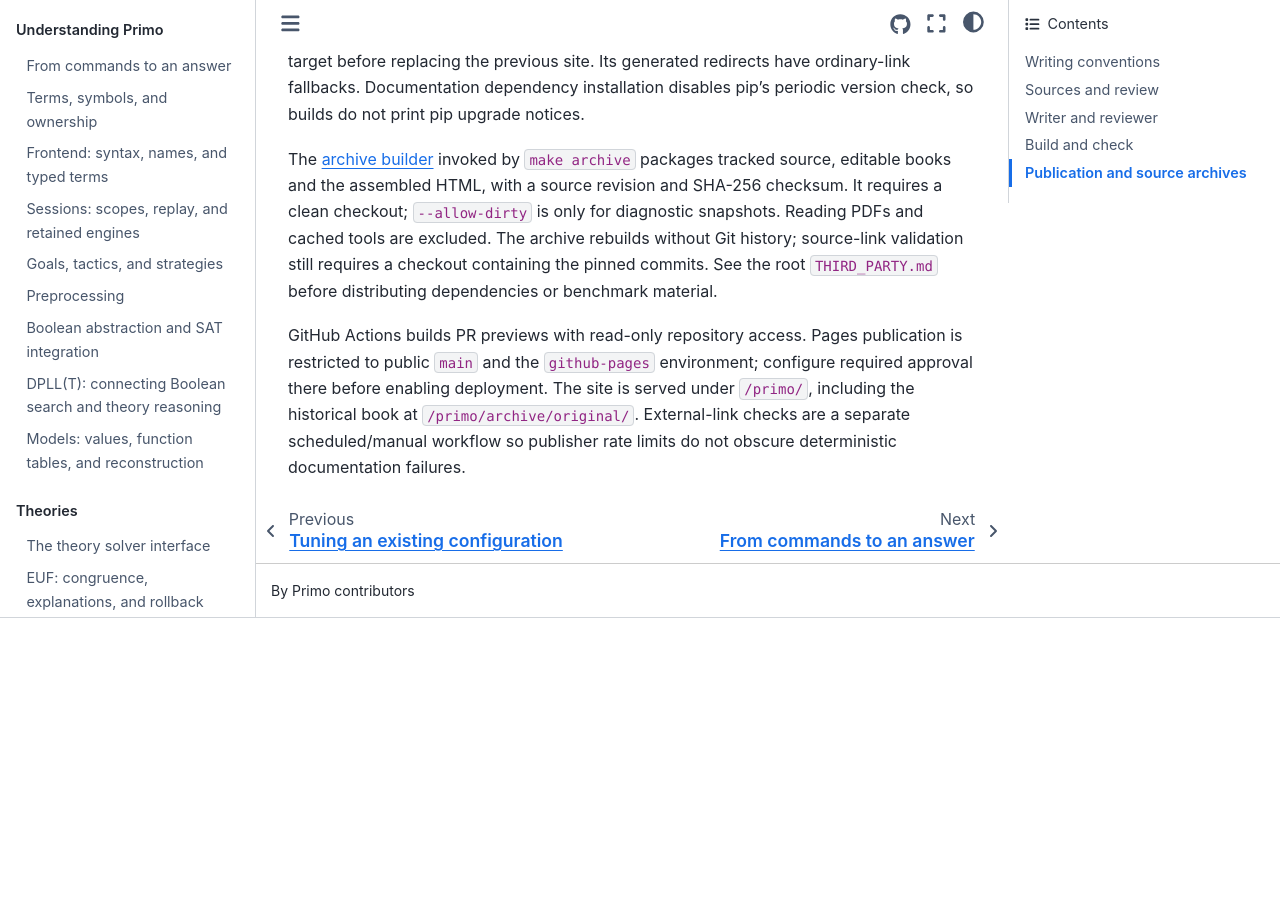
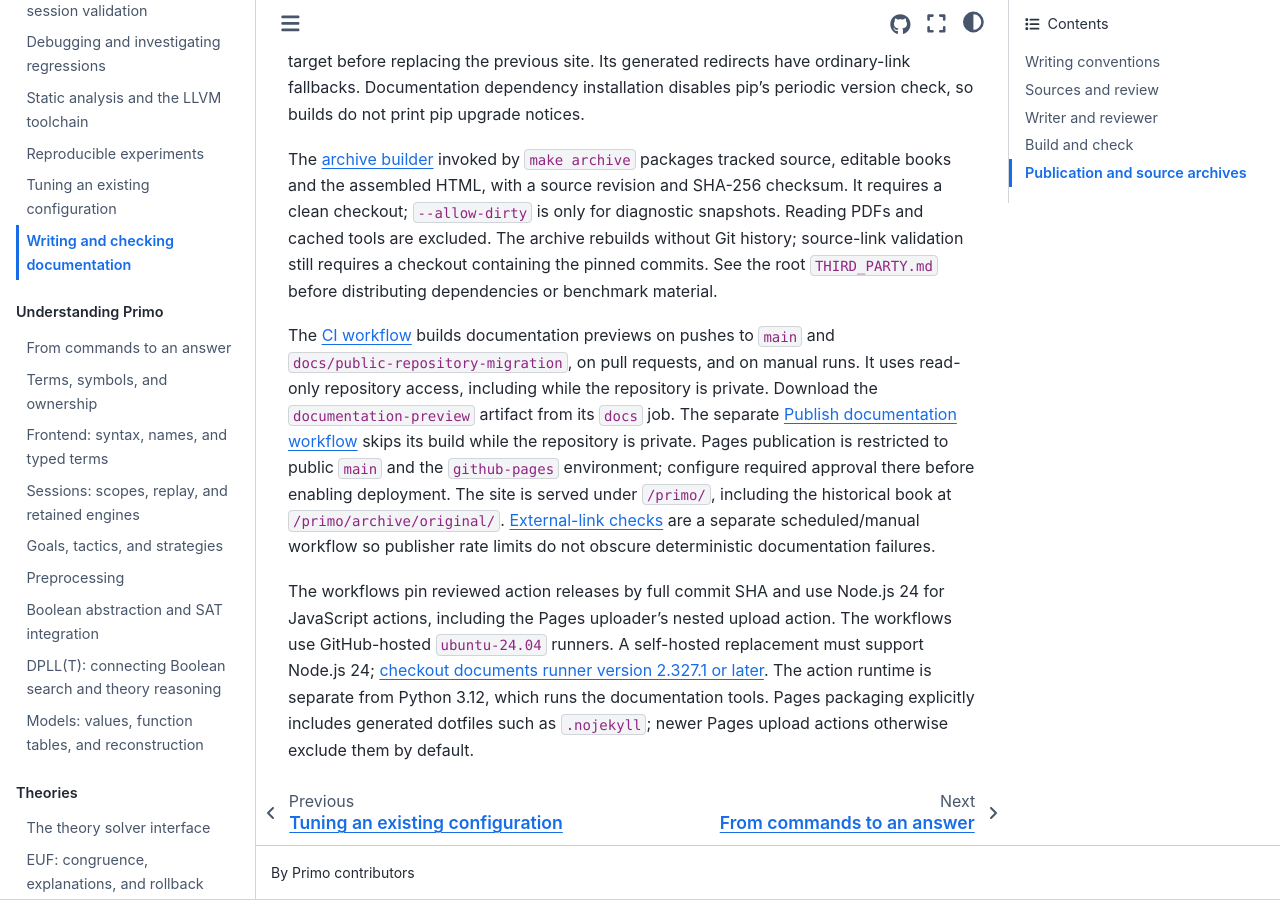
Before and after one commit to primo-solver/primo, a Jupyter Book: the page built from docs/development/documentation.md, in a window 1280 px wide and 900 px high, scrolled down 3180 px. Built offline with Jupyter Book 1.0.4 settings and Sphinx 7.4.7 and the Sphinx Book theme 1.1.4, drawn with Linux system fonts in a browser that asks for light colours; pages that are not in the unit, such as notebooks, are missing from menus; before the commit the page ends 3798 px from its top, so only the background shows below that.

Commit message:
Document CI previews and Node.js 24 action runtime
Explain exact CI preview triggers, private-repository artifacts and why the
separate Pages publication workflow is skipped before public visibility.
Document pinned Node24 action runtimes and preserve the Pages dotfile contract.
Workflow source links pin the adjacent implementation commit 18cd8bb.

Validation: make lint; actionlint1.7.12; upstream action/input/runtime audit
including the composite nested uploader; Pages archive content check; strict
documentation builds and local/Git link checks; final rendered section review.
No native solver source changed, so no new solver/ASan/fuzz/static C++ batch
was warranted. Hosted workflow execution still needs the new CI run.

Independent read-only documentation review: node24_docs_review, accepted
doc-only patch SHA256 c84d488753017866a74d59f3f444c65eb66602e00645d7ea1513a1155c38b261
against18cd8bb672e2f3399babfa7ce3da2f17aedab605. Scope: changed publication
section in docs/development/documentation.md and docs/_config.yml source role.
D24-01 exact trigger wording corrected; D24-02 source navigation supplied;
optional D24-S01 runner compatibility documented. Ready with no required
findings. Hosted execution and whole-manual reader acceptance are outside
this bounded review.

```diff
--- a/docs/_config.yml
+++ b/docs/_config.yml
@@ -43,6 +43,9 @@
         - "%s"
       ufmemorysource:
         - "https://github.com/primo-solver/primo/blob/170d0ec67ecf14cf18fe60e77f5ab077313970a3/%s"
+        - "%s"
+      actionsworkflow:
+        - "https://github.com/primo-solver/primo/blob/18cd8bb672e2f3399babfa7ce3da2f17aedab605/%s"
         - "%s"
       rollbacksource:
         - "https://github.com/primo-solver/primo/blob/f318be143cfa4b5625e16a7a8723c678eacc1dd2/%s"
--- a/docs/development/documentation.md
+++ b/docs/development/documentation.md
@@ -137,9 +137,24 @@
 still requires a checkout containing the pinned commits. See the root
 `THIRD_PARTY.md` before distributing dependencies or benchmark material.
 
-GitHub Actions builds PR previews with read-only repository access. Pages
-publication is restricted to public `main` and the `github-pages` environment;
+The {actionsworkflow}`CI workflow <.github/workflows/ci.yml>` builds documentation
+previews on pushes to `main` and `docs/public-repository-migration`, on pull
+requests, and on manual runs. It uses read-only repository access, including
+while the repository is private. Download the `documentation-preview` artifact
+from its `docs` job.
+The separate {actionsworkflow}`Publish documentation workflow <.github/workflows/pages.yml>`
+skips its build while the repository is private. Pages publication is restricted
+to public `main` and the `github-pages` environment;
 configure required approval there before enabling deployment. The site is served
 under `/primo/`, including the historical book at `/primo/archive/original/`.
-External-link checks are a separate scheduled/manual workflow so publisher
-rate limits do not obscure deterministic documentation failures.
+{actionsworkflow}`External-link checks <.github/workflows/external-links.yml>`
+are a separate scheduled/manual workflow so publisher rate limits do not obscure
+deterministic documentation failures.
+
+The workflows pin reviewed action releases by full commit SHA and use Node.js 24
+for JavaScript actions, including the Pages uploader's nested upload action.
+The workflows use GitHub-hosted `ubuntu-24.04` runners. A self-hosted replacement
+must support Node.js 24; [checkout documents runner version 2.327.1 or later](https://github.com/actions/checkout/blob/3d3c42e5aac5ba805825da76410c181273ba90b1/README.md#checkout-v5).
+The action runtime is separate from Python 3.12, which runs the documentation
+tools. Pages packaging explicitly includes generated dotfiles such as
+`.nojekyll`; newer Pages upload actions otherwise exclude them by default.
```
